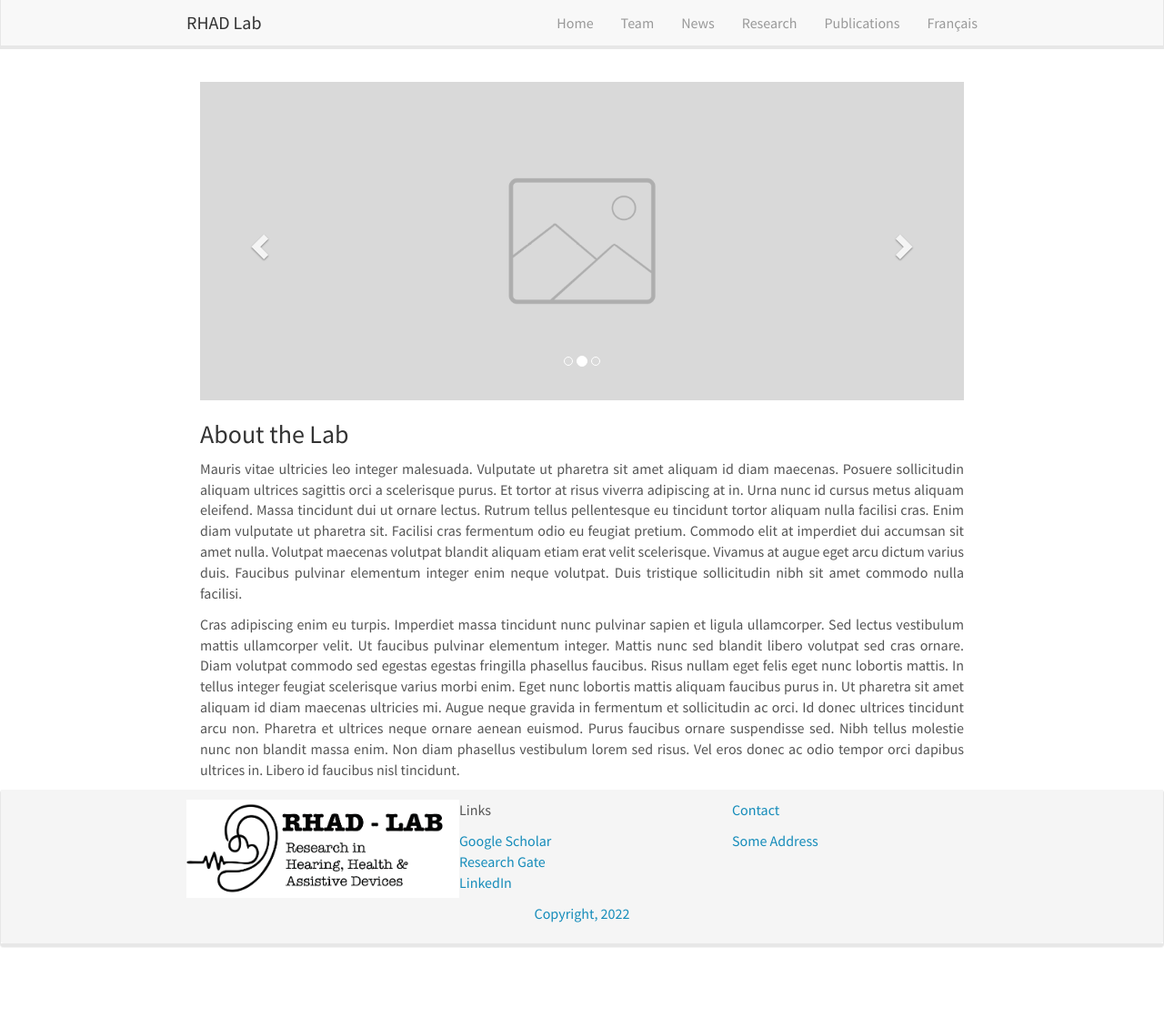
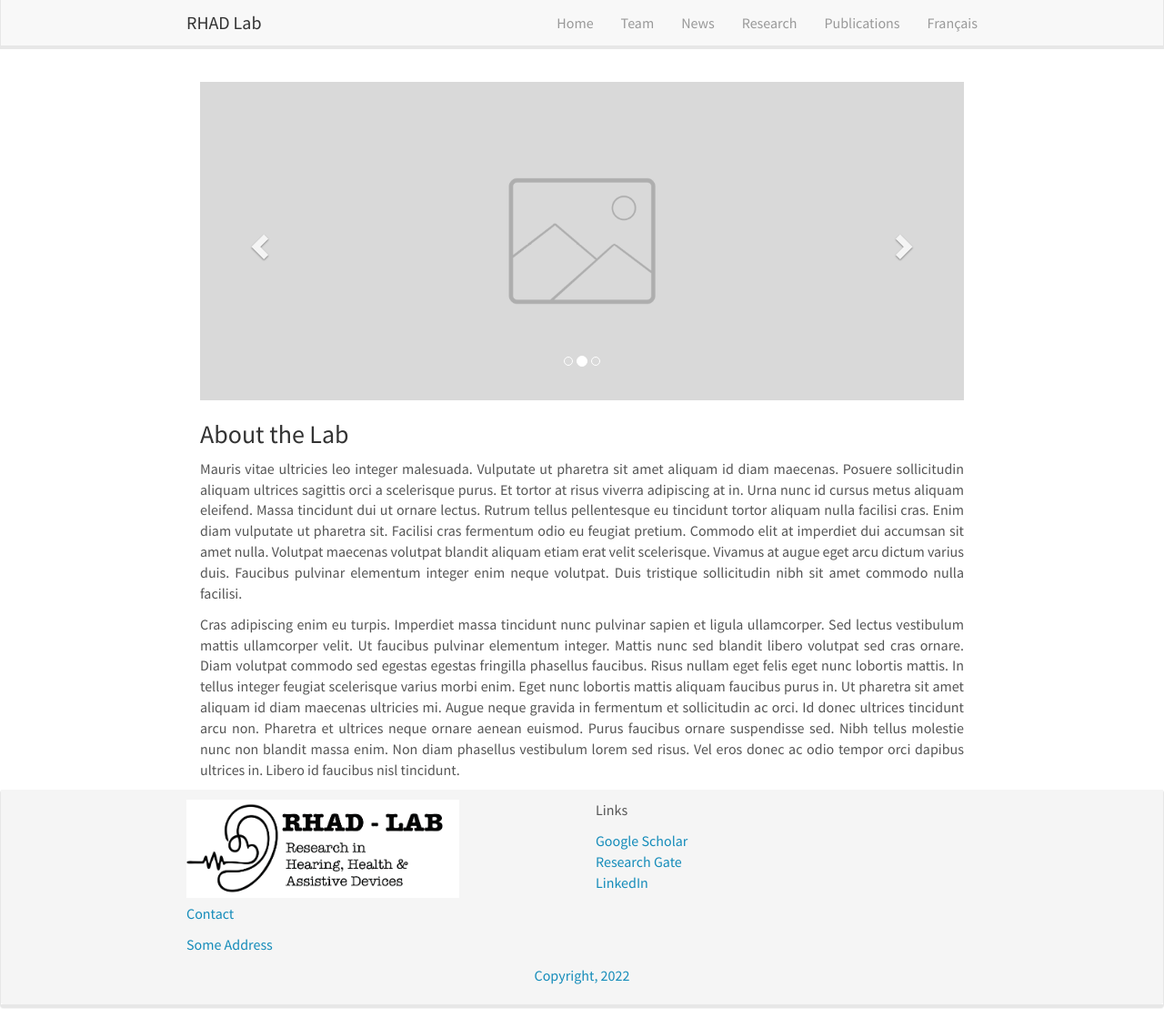
Before and after one commit to rhad-lab/rhad-lab.github.io, a Jekyll site: the page built from _pages/home.md, in a window 1280 px wide and 1130 px high. Shown: the whole window at 91% size. Built offline with Jekyll 4.4.1, drawn with Linux system fonts in a browser that asks for light colours; nearby versions of some CDN libraries.

Commit message:
update column size

```diff
--- a/_includes/footer.html
+++ b/_includes/footer.html
@@ -2,7 +2,7 @@
   <div class="panel-footer">
 	<div class="container-fluid">
 		<div class="row">
-			<div class="col-sm-4">
+			<div class="col-sm-6">
 				<img class="img-fluid" src="../images/logo/lab-logo.png"
 				     style="max-width: 300px;">
 			</div>
```
